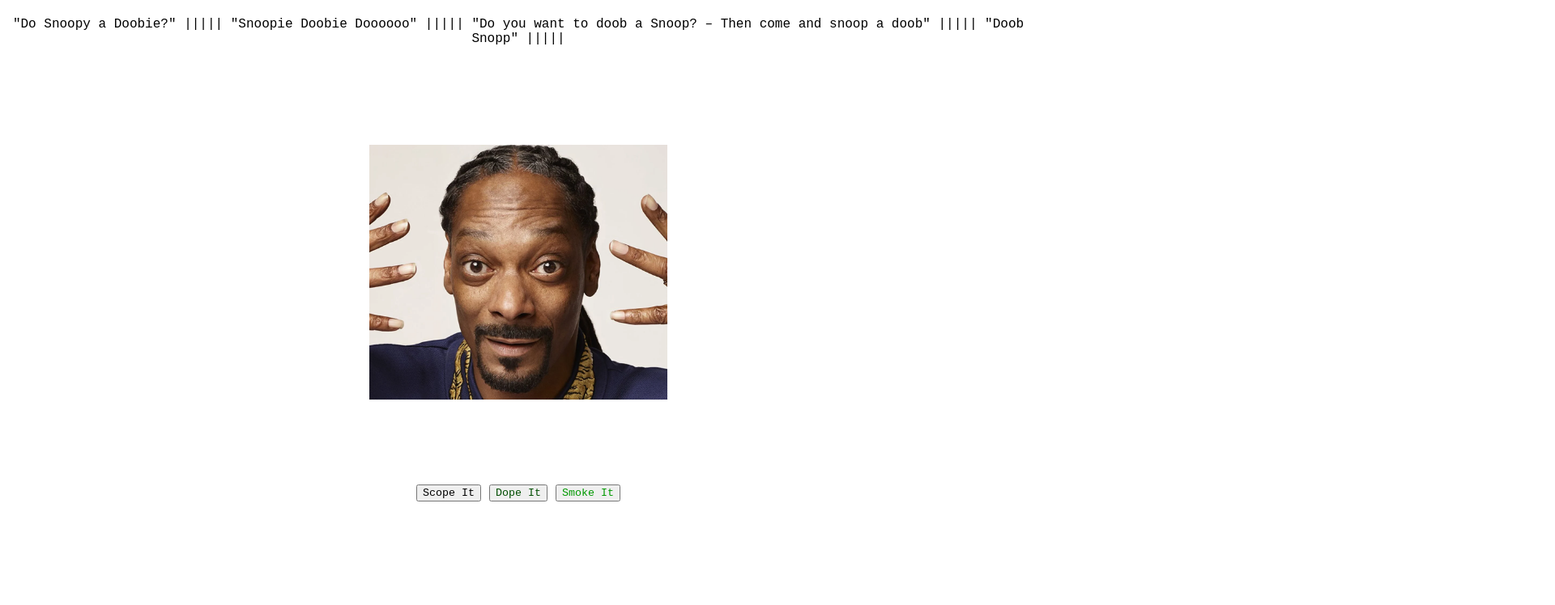
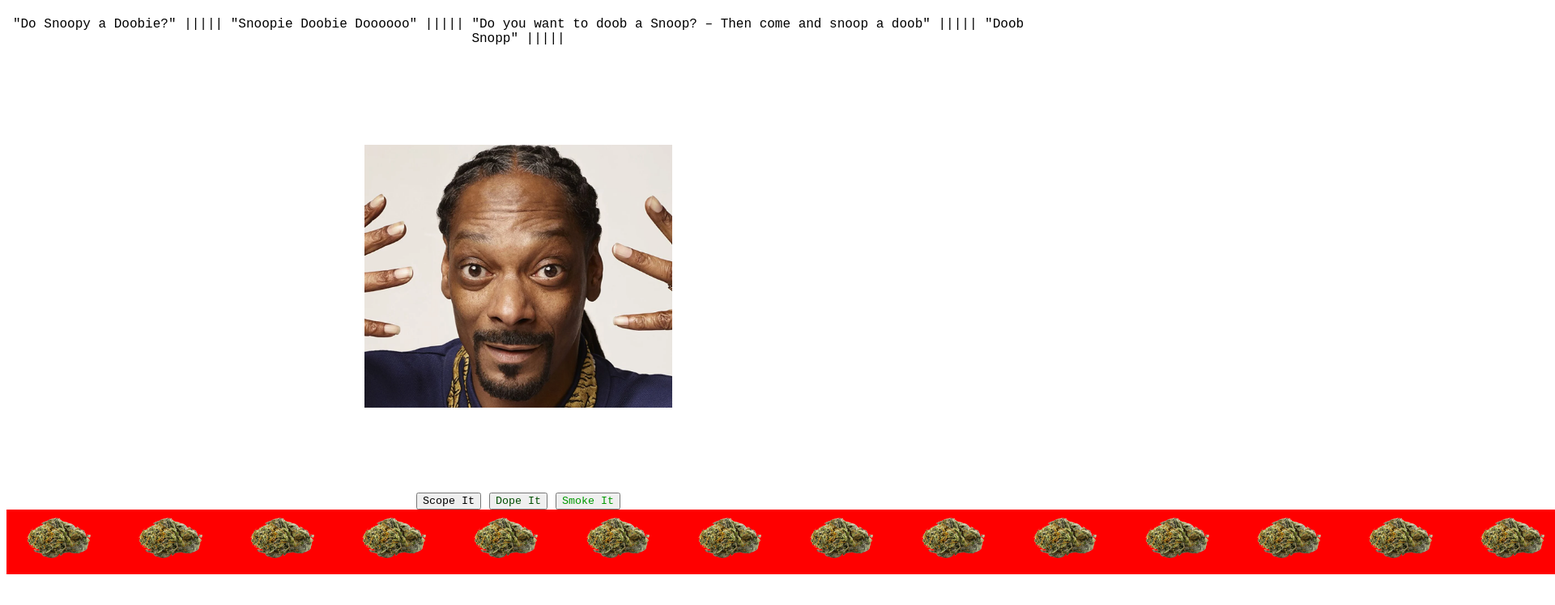
Before and after one commit to Honningbolden/First-JavaScript-Project--Case-, a plain HTML site: page index.html in a window 1280 px wide. Shown: the top 748 px of the page at 81% size, 1920 px wide, since content can reach past the window. Drawn offline with Linux system fonts and the light colour scheme.

Commit message:
Added sliding banner

```diff
--- a/index.html
+++ b/index.html
@@ -19,5 +19,52 @@
         <button id="button2">Dope It</button>
         <button id="button3">Smoke It</button>
     </div>
+
+    <div class="banner">
+        <div class="bannerImages">
+            <img src="Images/cannabisBud.png">
+            <img src="Images/cannabisBud.png">
+            <img src="Images/cannabisBud.png">
+            <img src="Images/cannabisBud.png">
+            <img src="Images/cannabisBud.png">
+            <img src="Images/cannabisBud.png">
+            <img src="Images/cannabisBud.png">
+            <img src="Images/cannabisBud.png">
+            <img src="Images/cannabisBud.png">
+            <img src="Images/cannabisBud.png">
+            <img src="Images/cannabisBud.png">
+            <img src="Images/cannabisBud.png">
+            <img src="Images/cannabisBud.png">
+            <img src="Images/cannabisBud.png">
+            <img src="Images/cannabisBud.png">
+            <img src="Images/cannabisBud.png">
+            <img src="Images/cannabisBud.png">
+            <img src="Images/cannabisBud.png">
+            <img src="Images/cannabisBud.png">
+            <img src="Images/cannabisBud.png">
+        </div>
+        <!-- <div class="bannerImages">
+            <img src="Images/cannabisBud.png">
+            <img src="Images/cannabisBud.png">
+            <img src="Images/cannabisBud.png">
+            <img src="Images/cannabisBud.png">
+            <img src="Images/cannabisBud.png">
+            <img src="Images/cannabisBud.png">
+            <img src="Images/cannabisBud.png">
+            <img src="Images/cannabisBud.png">
+            <img src="Images/cannabisBud.png">
+            <img src="Images/cannabisBud.png">
+            <img src="Images/cannabisBud.png">
+            <img src="Images/cannabisBud.png">
+            <img src="Images/cannabisBud.png">
+            <img src="Images/cannabisBud.png">
+            <img src="Images/cannabisBud.png">
+            <img src="Images/cannabisBud.png">
+            <img src="Images/cannabisBud.png">
+            <img src="Images/cannabisBud.png">
+            <img src="Images/cannabisBud.png">
+            <img src="Images/cannabisBud.png">
+        </div> -->
+    </div>
 </body>
 </html>
--- a/style.css
+++ b/style.css
@@ -4,11 +4,46 @@
     text-align: center;
 }
 
+/* Sliding banner in the background */
+
+@keyframes slide {
+    from {
+        transform: translateX(0);
+    }
+    to {
+        transform: translateX(-15%);
+    }
+}
+
+.banner {
+    overflow: hidden;
+    padding: 10px 0;
+    white-space: nowrap;
+
+    position: absolute;
+    z-index: -1;
+
+    background-color: red;
+}
+
+.bannerImages {
+    overflow: hidden;
+    display: inline-block;
+    animation: 5s slide infinite linear;
+}
+
+.bannerImages img {
+    height: 50px;
+    margin: auto 25px;
+}
+
+/* Picture of Snoop Dogg */
 .pictureFrame {
     width:auto;
     text-align:center;
     max-width: 380px;
-    padding: 100px 35vw;
+    display: block;
+    padding: 100px 150px 100px 150px;
     margin-left: auto;
     margin-right: auto;
 }
@@ -16,6 +51,8 @@
 .pictureFrame img {
     max-width:100%;
     max-height: 100%;
+
+    object-position: 50% 50%;
 }
 
 .pictureFrame button {
@@ -24,8 +61,20 @@
     padding: 0px;
     background-color: transparent;
     cursor: pointer;
+
+    transform:scale(100%);
+    transition-duration: 150ms;
+    transition-timing-function: ease-out;
 }
 
+.pictureFrame button:hover {
+    transform:scale(105%);
+    transition-duration: 150ms;
+
+    transition-timing-function: ease-in;
+}
+
+/* Button section */
 .button-section {
     display: inline-flex;
     column-gap: 10px;
```
Also changed, not shown: Images/cannabisBud.png (added), Images/dollarBill.png (added).
